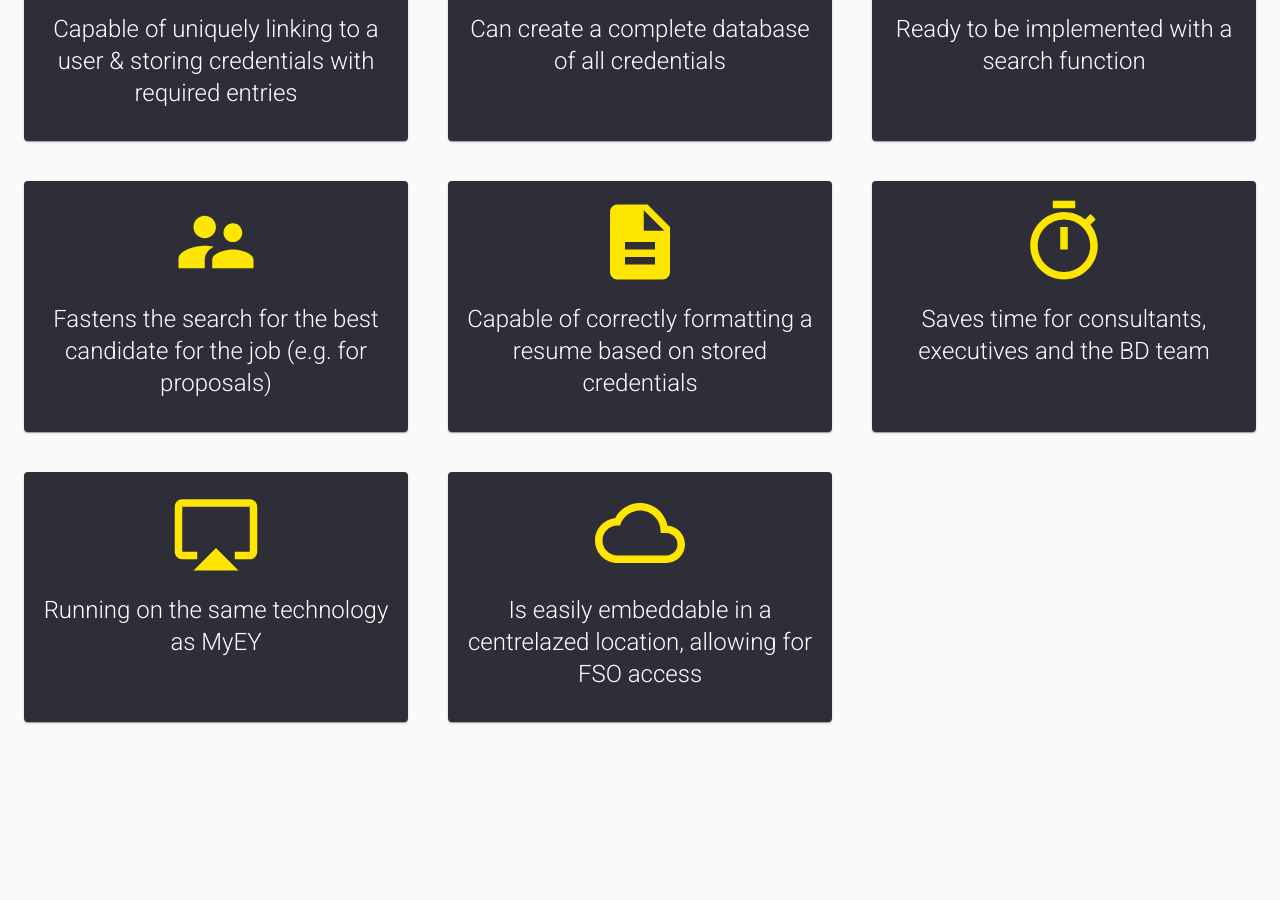
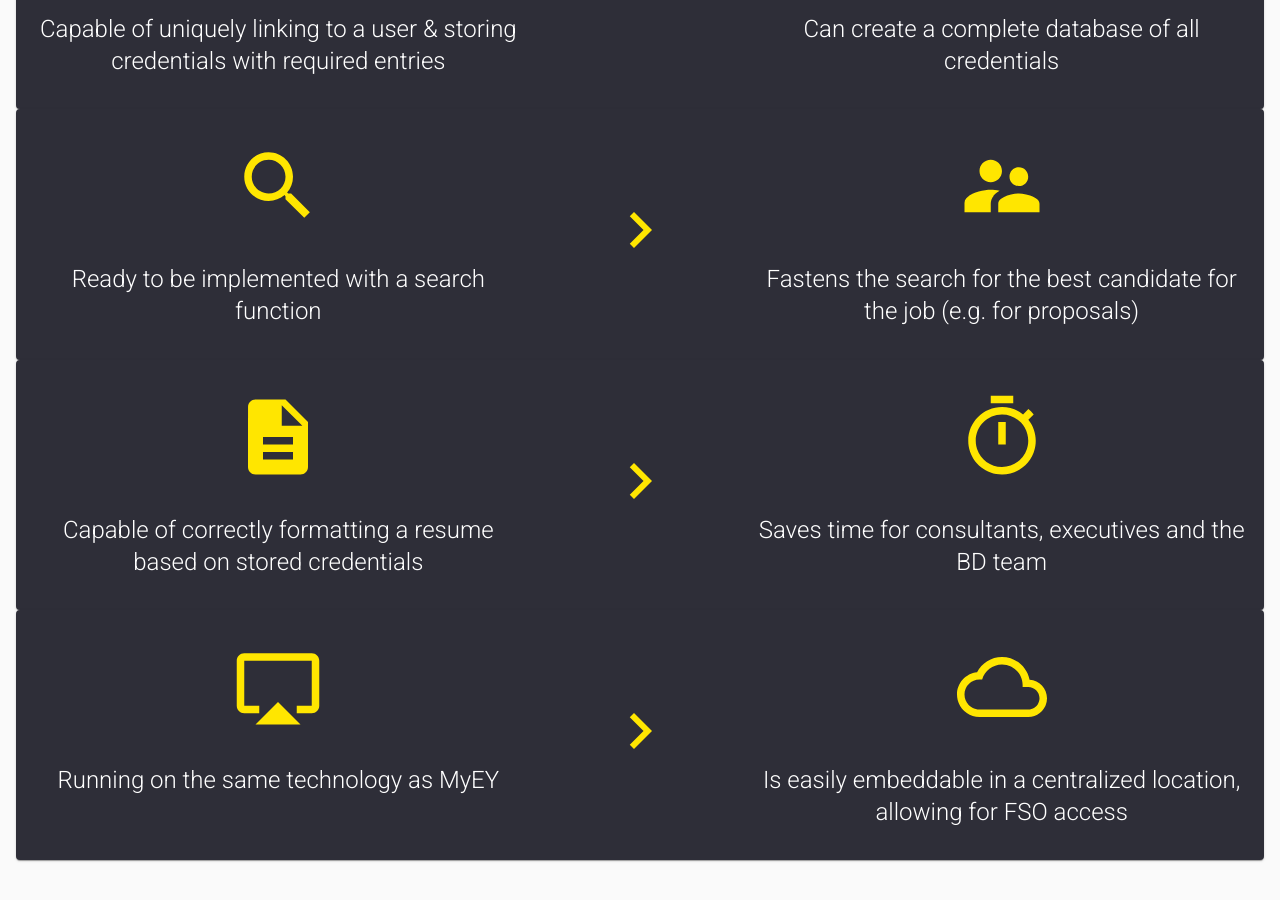
Before and after one commit to 2imad/resume-infosite, a React (Create React App) app: page / in a window 1280 px wide. Shown: the part 1837-2737 px from the top of the page. Before the commit the page ends 2579 px from the top, so only its background shows below. Built offline with nearby package versions, Linux system fonts and the light colour scheme.

Commit message:
remove and change cards

```diff
--- a/src/App.js
+++ b/src/App.js
@@ -15,7 +15,7 @@ const App = () => {
         <MainFeaturedPost />
         <DividerApp sub={"The demo gives you a view on some of the features that have already been implemented. The current FSO template is used but multiple templates can be implemented"} title={"Checkout the Demo !"} />
         <VideoCard />
-        <DividerApp sub={"Below you find the different features of the tool and the great consequences these have for you!"} title={"Discover The features!"} />
+        <DividerApp sub={"Below you find the different features of the tool and the great benefits they are to you!"} title={"Discover The features!"} />
         <CardList />
       </Container>
     </React.Fragment>
--- a/src/CardList.js
+++ b/src/CardList.js
@@ -6,13 +6,14 @@ import Typography from "@material-ui/core/Typography";
 import Container from "@material-ui/core/Container";
 import { Link } from "@material-ui/icons";
 import SingleCard from "./Card";
+import AdvancedCard from './advancedCard'
 import { CardsData } from "./cardsData";
 
 const CardList = () => {
   return (
-    <Grid container spacing={5}>
+    <Grid style={{paddingBottom:"3rem"}} container spacing={2}>
       {CardsData.map((card, index) => {
-        return <SingleCard key={index} data={card} />;
+        return <AdvancedCard key={index} data={card} />;
       })}
     </Grid>
   );
--- a/src/VideoCard.js
+++ b/src/VideoCard.js
@@ -31,7 +31,7 @@ const VideoCard = () => {
       <Grid item xs={12} sm={12} md={12}>
         <Card className={classes.card}>
           <CardContent className={classes.cardContent}>
-            <CardMedia justifyContent="center">
+            <CardMedia >
               <ReactPlayer url="https://youtu.be/YdyhaE6ltWw " />
             </CardMedia>
           </CardContent>
--- /dev/null
+++ b/src/advancedCard.js
@@ -0,0 +1,110 @@
+import React from "react";
+import Card from "@material-ui/core/Card";
+import CardContent from "@material-ui/core/CardContent";
+import CssBaseline from "@material-ui/core/CssBaseline";
+import Grid from "@material-ui/core/Grid";
+import { makeStyles } from "@material-ui/core/styles";
+import Typography from "@material-ui/core/Typography";
+import Container from "@material-ui/core/Container";
+import { Link, ChevronRight,KeyboardArrowDown } from "@material-ui/icons";
+import useMediaQuery from '@material-ui/core/useMediaQuery';
+export const useDashboardStyles = makeStyles(theme => ({
+  icon: {
+    fontSize: 94
+  },
+  title: {
+    textAlign: "center",
+    fontWeight: 300
+  },
+  heroContent: {
+    backgroundColor: theme.palette.background.paper,
+    padding: theme.spacing(8, 0, 6)
+  },
+  heroButtons: {
+    marginTop: theme.spacing(4)
+  },
+  cardGrid: {
+    paddingTop: theme.spacing(8),
+    paddingBottom: theme.spacing(8)
+  },
+  card: {
+
+    minWidth:"100%",
+    backgroundColor: "#2E2E38",
+    height: "100%",
+    display: "flex",
+    flexDirection: "column"
+  },
+  cardMedia: {
+    paddingTop: "56.25%" // 16:9
+  },
+  cardContent: {
+    flexGrow: 1,
+
+    color: "#fff"
+  },
+  iconHolder: {
+    marginBottom:"2rem",
+    paddingTop: "1rem",
+    display: "flex",
+    justifyContent: "center"
+  },
+  footer: {
+    backgroundColor: theme.palette.background.paper,
+    padding: theme.spacing(6)
+  },
+  chevronHolder:{
+      display:"flex",
+      justifyContent:'center',
+
+  },
+  chev:{
+    display: "flex",
+    justifyContent: "center",
+    alignItems: "center"
+  }
+
+}));
+
+const AdvancedCard = ({data}) => {
+    const matches = useMediaQuery('(min-width:600px)');
+  const classes = useDashboardStyles();
+  return (
+      <Card raised={false} className={classes.card}>
+          <CardContent className={classes.cardContent}>
+            <Grid container spacing={3}>
+            <Grid item xs={12} sm={5} >
+                <div className={classes.iconHolder}>{data.iconLeft}</div>
+              <Typography
+                gutterBottom
+                className={classes.title}
+                variant="h5"
+                component="h2"
+              >
+                {data.textLeft}
+              </Typography>
+            </Grid>
+            <Grid className={classes.chev} item xs={12} sm={2}>
+                <div className={classes.chevronHolder}>
+                    {matches?<ChevronRight style={{fontSize:"4.5rem" ,color: "#ffe600"}} />:<KeyboardArrowDown style={{fontSize:"4.5rem" ,color: "#ffe600"}} />
+                    }
+                </div>
+            </Grid>
+            <Grid item xs={12} sm={5}>
+                <div className={classes.iconHolder}>{data.iconRight}</div>
+              <Typography
+                gutterBottom
+                className={classes.title}
+                variant="h5"
+                component="h2"
+                >
+                {data.textRight}
+              </Typography>
+                </Grid>
+            </Grid>
+          </CardContent>
+      </Card>
+  );
+};
+
+export default AdvancedCard;
--- a/src/cardsData.js
+++ b/src/cardsData.js
@@ -11,38 +11,29 @@ import {
 } from "@material-ui/icons";
 export const CardsData = [
   {
-    icon: <Link style={{ fontSize: 90, color: "#ffe600" }} />,
-    text:
-      "Capable of uniquely linking to a user & storing credentials with required entries"
+    iconLeft: <Link style={{ fontSize: 90, color: "#ffe600" }} />,
+    textLeft:
+      "Capable of uniquely linking to a user & storing credentials with required entries",
+      iconRight: <Share style={{ fontSize: 90, color: "#ffe600" }} />,
+      textRight: "Can create a complete database of all credentials"
   },
   {
-    icon: <Share style={{ fontSize: 90, color: "#ffe600" }} />,
-    text: "Can create a complete database of all credentials"
+    iconLeft: <Search style={{ fontSize: 90, color: "#ffe600" }} />,
+    textLeft: "Ready to be implemented with a search function",
+    iconRight: <SupervisorAccount style={{ fontSize: 90, color: "#ffe600" }} />,
+    textRight:"Fastens the search for the best candidate for the job (e.g. for proposals)"
+  },
+
+  {
+    iconLeft: <Description style={{ fontSize: 90, color: "#ffe600" }} />,
+    textLeft: "Capable of correctly formatting a resume based on stored credentials",
+    iconRight: <Timer style={{ fontSize: 90, color: "#ffe600" }} />,
+    textRight: "Saves time for consultants, executives and the BD team"
   },
   {
-    icon: <Search style={{ fontSize: 90, color: "#ffe600" }} />,
-    text: "Ready to be implemented with a search function"
-  },
-  {
-    icon: <SupervisorAccount style={{ fontSize: 90, color: "#ffe600" }} />,
-    text:
-      "Fastens the search for the best candidate for the job (e.g. for proposals)"
-  },
-  {
-    icon: <Description style={{ fontSize: 90, color: "#ffe600" }} />,
-    text: "Capable of correctly formatting a resume based on stored credentials"
-  },
-  {
-    icon: <Timer style={{ fontSize: 90, color: "#ffe600" }} />,
-    text: "Saves time for consultants, executives and the BD team"
-  },
-  {
-    icon: <Airplay style={{ fontSize: 90, color: "#ffe600" }} />,
-    text: "Running on the same technology as MyEY"
-  },
-  {
-    icon: <CloudQueue style={{ fontSize: 90, color: "#ffe600" }} />,
-    text:
-      "Is easily embeddable in a centrelazed location, allowing for FSO access"
-  }
+    iconLeft: <Airplay style={{ fontSize: 90, color: "#ffe600" }} />,
+    textLeft: "Running on the same technology as MyEY",
+    iconRight: <CloudQueue style={{ fontSize: 90, color: "#ffe600" }} />,
+    textRight:"Is easily embeddable in a centralized location, allowing for FSO access"
+    }
 ];
```
